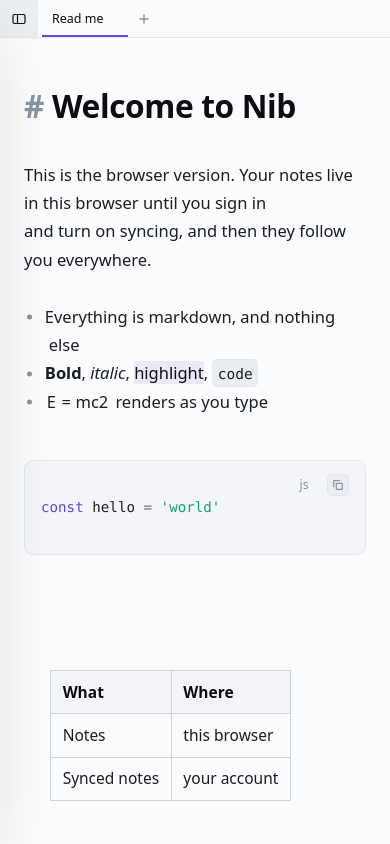
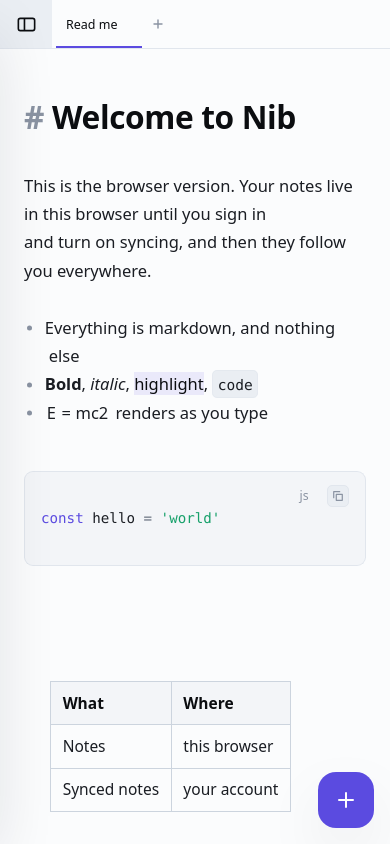
Before and after one commit to lxorb/nib, a Svelte app in the folder apps/desktop/: page / in a window 390 px wide. Built offline with nearby package versions, Linux system fonts and the light colour scheme; no server answers.

Commit message:
feat: mobile app foundations

```diff
--- a/apps/desktop/index.html
+++ b/apps/desktop/index.html
@@ -2,7 +2,22 @@
 <html lang="en" data-theme="dark">
   <head>
     <meta charset="UTF-8" />
-    <meta name="viewport" content="width=device-width, initial-scale=1.0" />
+    <!-- `viewport-fit=cover` is what makes env(safe-area-inset-*) mean anything:
+         without it a phone reports zero and the notch covers the header. -->
+    <meta name="viewport" content="width=device-width, initial-scale=1, viewport-fit=cover" />
+
+    <!-- Installed from a browser, Nib opens without browser chrome and gets its
+         own icon and task-switcher entry. `theme.svelte.ts` keeps the colour
+         below in step with the theme in use. -->
+    <link rel="manifest" href="/manifest.webmanifest" />
+    <meta name="theme-color" content="#0e1013" />
+    <meta name="mobile-web-app-capable" content="yes" />
+    <meta name="apple-mobile-web-app-capable" content="yes" />
+    <meta name="apple-mobile-web-app-status-bar-style" content="black-translucent" />
+    <meta name="apple-mobile-web-app-title" content="Nib" />
+    <link rel="icon" href="/icon-256.png" />
+    <link rel="apple-touch-icon" href="/icon-256.png" />
+
     <title>Nib</title>
   </head>
   <body>
--- a/apps/desktop/src/App.svelte
+++ b/apps/desktop/src/App.svelte
@@ -1,6 +1,7 @@
 <script lang="ts">
   import { untrack } from 'svelte'
   import { i18n, t } from './lib/i18n.svelte'
+  import { KEYBOARD_THRESHOLD, viewport } from './lib/viewport.svelte'
   import {
     clearFormatting,
     EditorView,
@@ -61,6 +62,7 @@
   })
 
   collectErrors()
+  viewport.start()
   i18n.restore()
   theme.init()
   modes.restore()
@@ -120,6 +122,23 @@
       current.scrollDOM.removeEventListener('scroll', remember)
       remember()
       placed = null
+    }
+  })
+
+  // On a phone the drawer is a screen of its own, so the back gesture should
+  // close it rather than leave the app. The entry is given back when the drawer
+  // closes some other way, unless going back is what closed it.
+  $effect(() => {
+    const panel = workspace.panel
+    if (!viewport.phone || !panel) return
+
+    history.pushState({ nibDrawer: true }, '')
+    const onPop = () => workspace.showPanel(panel)
+    window.addEventListener('popstate', onPop)
+
+    return () => {
+      window.removeEventListener('popstate', onPop)
+      if (history.state?.nibDrawer) history.back()
     }
   })
 
@@ -363,6 +382,15 @@
       </div>
 
       <StatusBar doc={workspace.active?.doc ?? ''} />
+
+      <!-- A thumb cannot reach the plus beside the tabs, and on a phone the
+           thing you came to do is write a note. Out of the way while the
+           keyboard is up, because then you are already writing one. -->
+      {#if viewport.phone && !workspace.panel && viewport.keyboard < KEYBOARD_THRESHOLD}
+        <button class="fab" aria-label={t('New note')} onclick={() => workspace.createNote()}>
+          <svg viewBox="0 0 24 24"><path d="M12 5v14M5 12h14" /></svg>
+        </button>
+      {/if}
     </div>
   </div>
 </main>
@@ -416,6 +444,38 @@
     display: flex;
   }
 
+  /* Sits above the document, clear of the gesture bar. */
+  .fab {
+    position: absolute;
+    right: max(16px, env(safe-area-inset-right));
+    bottom: calc(16px + env(safe-area-inset-bottom));
+    z-index: 20;
+    width: 56px;
+    height: 56px;
+    display: grid;
+    place-items: center;
+    border: none;
+    border-radius: 18px;
+    background: var(--accent);
+    color: #fff;
+    box-shadow: var(--shadow-lg);
+    cursor: default;
+    transition: transform var(--dur-fast) var(--ease-spring);
+  }
+
+  .fab:active {
+    transform: scale(0.92);
+  }
+
+  .fab svg {
+    width: 24px;
+    height: 24px;
+    fill: none;
+    stroke: currentColor;
+    stroke-width: 2;
+    stroke-linecap: round;
+  }
+
   /* ── Phones and narrow windows ─────────────────────────────────── */
 
   @media (max-width: 720px) {
--- a/apps/desktop/src/lib/FormatBar.svelte
+++ b/apps/desktop/src/lib/FormatBar.svelte
@@ -10,10 +10,16 @@
     type Transaction,
   } from '@nib/editor'
   import { t } from './i18n.svelte'
+  import { KEYBOARD_THRESHOLD, viewport } from './viewport.svelte'
 
   let { view }: { view?: EditorView } = $props()
 
   let at = $state<{ x: number; y: number } | null>(null)
+
+  /** Docked above the keyboard on a phone: there is no hovering over a
+   *  selection with a thumb, and the buttons are wanted before the selection
+   *  exists rather than after it. */
+  const docked = $derived(viewport.phone && viewport.keyboard > KEYBOARD_THRESHOLD)
 
   /** Follows the selection, and hides the moment there is nothing selected. */
   export function follow(current: EditorView) {
@@ -59,7 +65,23 @@
   ]
 </script>
 
-{#if at}
+{#if docked}
+  <div class="bar docked" style:bottom="{viewport.keyboard}px">
+    {#each ACTIONS as action (action.title)}
+      <button
+        title={action.title}
+        aria-label={action.title}
+        onpointerdown={(event) => {
+          // The editor must keep focus, or the keyboard closes under the bar.
+          event.preventDefault()
+          run(action.command)
+        }}
+      >
+        {action.label}
+      </button>
+    {/each}
+  </div>
+{:else if at}
   <div class="bar" style:left="{at.x}px" style:top="{at.y}px">
     {#each ACTIONS as action (action.title)}
       <button
@@ -92,6 +114,28 @@
     animation: bar-in var(--dur-fast) var(--ease-out);
   }
 
+  /* A strip across the bottom, sitting on top of the keyboard. Full width so
+     every button is a thumb's width, and no transform: `bottom` is doing the
+     positioning here. */
+  .bar.docked {
+    left: 0;
+    right: 0;
+    transform: none;
+    justify-content: space-around;
+    gap: 0;
+    padding: 4px max(4px, env(safe-area-inset-left)) 4px max(4px, env(safe-area-inset-right));
+    border-radius: 0;
+    border-width: 1px 0 0;
+    animation: none;
+  }
+
+  .bar.docked button {
+    flex: 1;
+    min-width: 0;
+    height: 44px;
+    font-size: var(--text-base);
+  }
+
   @keyframes bar-in {
     from {
       opacity: 0;
--- a/apps/desktop/src/lib/StatusBar.svelte
+++ b/apps/desktop/src/lib/StatusBar.svelte
@@ -42,4 +42,12 @@
   footer:hover {
     opacity: 1;
   }
+
+  /* There is no hover on a phone, so this never appears - but it still sits in
+     the corner catching taps meant for the button that does. */
+  @media (max-width: 720px) {
+    footer {
+      display: none;
+    }
+  }
 </style>
--- a/apps/desktop/src/lib/Titlebar.svelte
+++ b/apps/desktop/src/lib/Titlebar.svelte
@@ -159,4 +159,28 @@
     stroke-width: 1.1;
     stroke-linecap: square;
   }
+
+  /* A phone has no window to drag and a thumb to hit this with. The bar grows
+     to a comfortable target, clears the status bar, and the drag strip goes:
+     there is nothing to drag. */
+  @media (max-width: 720px) {
+    header {
+      height: auto;
+      padding-top: env(safe-area-inset-top);
+    }
+
+    .toggle {
+      width: 52px;
+      height: 48px;
+    }
+
+    .toggle svg {
+      width: 19px;
+      height: 19px;
+    }
+
+    .drag {
+      display: none;
+    }
+  }
 </style>
--- a/apps/desktop/src/lib/theme.svelte.ts
+++ b/apps/desktop/src/lib/theme.svelte.ts
@@ -135,9 +135,21 @@
     // what it cares about.
     document.documentElement.dataset.theme = theme.path ? theme.scheme : theme.id
     this.paintAccent()
+    this.paintSystemBars()
 
     if (!theme.path) return this.inject('')
     void invoke<string>('read_theme', { path: theme.path }).then((css) => this.inject(css))
+  }
+
+  /** Android and iOS tint their own bars from this, which is the difference
+   *  between an installed app that ends at the page and one that does not. */
+  private paintSystemBars() {
+    const tag = document.querySelector('meta[name="theme-color"]')
+    if (!tag) return
+
+    // Read back rather than guessed: a theme file may have replaced --bg.
+    const background = getComputedStyle(document.documentElement).getPropertyValue('--bg').trim()
+    if (background) tag.setAttribute('content', background)
   }
 
   private inject(css: string) {
--- /dev/null
+++ b/apps/desktop/src/lib/viewport.svelte.ts
@@ -0,0 +1,51 @@
+/** Two things the layout has to answer to on a phone that CSS cannot see: how
+ *  much of the window the on-screen keyboard is covering, and whether this is a
+ *  phone at all. Both come from the visual viewport, which is the only thing
+ *  that shrinks when the keyboard opens. */
+
+const PHONE = '(max-width: 720px)'
+
+class Viewport {
+  /** Pixels of the window hidden behind the keyboard. Zero when it is closed. */
+  keyboard = $state(0)
+  phone = $state(false)
+  /** True while the app is running as an installed app rather than a tab. */
+  installed = $state(false)
+
+  private started = false
+
+  start() {
+    if (this.started || typeof window === 'undefined') return
+    this.started = true
+
+    const narrow = window.matchMedia(PHONE)
+    this.phone = narrow.matches
+    narrow.addEventListener('change', (event) => (this.phone = event.matches))
+
+    const standalone = window.matchMedia('(display-mode: standalone)')
+    this.installed = standalone.matches
+    standalone.addEventListener('change', (event) => (this.installed = event.matches))
+
+    const seen = window.visualViewport
+    if (!seen) return
+
+    const measure = () => {
+      // What the layout viewport has that the visual one does not. Scrolling
+      // the page moves `offsetTop`, so it has to come off as well or the bar
+      // jumps while the document scrolls under the keyboard.
+      const hidden = window.innerHeight - (seen.height + seen.offsetTop)
+      this.keyboard = Math.max(0, Math.round(hidden))
+    }
+
+    measure()
+    seen.addEventListener('resize', measure)
+    seen.addEventListener('scroll', measure)
+  }
+}
+
+export const viewport = new Viewport()
+
+/** Whether the keyboard is up, which is the only reliable signal that someone
+ *  is typing rather than reading. A few pixels of browser chrome sliding away
+ *  is not a keyboard. */
+export const KEYBOARD_THRESHOLD = 120
--- a/packages/themes/src/base.css
+++ b/packages/themes/src/base.css
@@ -18,6 +18,13 @@
   font-size: var(--text-base);
   -webkit-font-smoothing: antialiased;
   text-rendering: optimizeLegibility;
+  /* Phone habits an app does not have: enlarging text in ways a fixed layout
+     cannot absorb, a grey flash on every tap, and the page rubber-banding
+     behind the editor when a scroll runs out. */
+  -webkit-text-size-adjust: 100%;
+  text-size-adjust: 100%;
+  -webkit-tap-highlight-color: transparent;
+  overscroll-behavior: none;
 }
 
 ::selection {
```
Also changed, not shown: apps/desktop/public/icon-256.png (added), apps/desktop/public/icon-512.png (added), apps/desktop/public/manifest.webmanifest (added).
